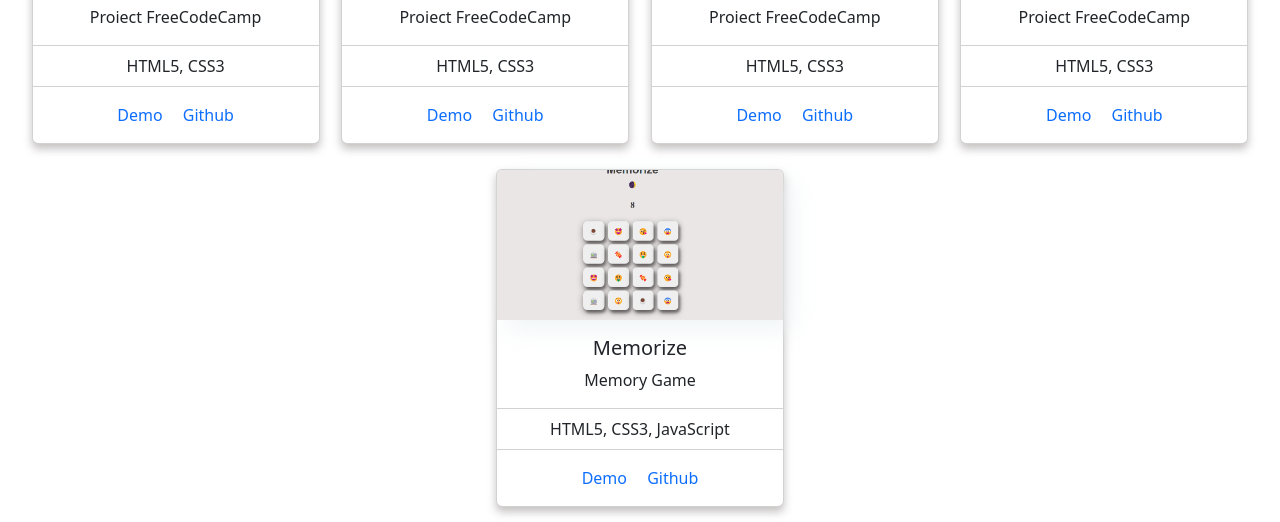
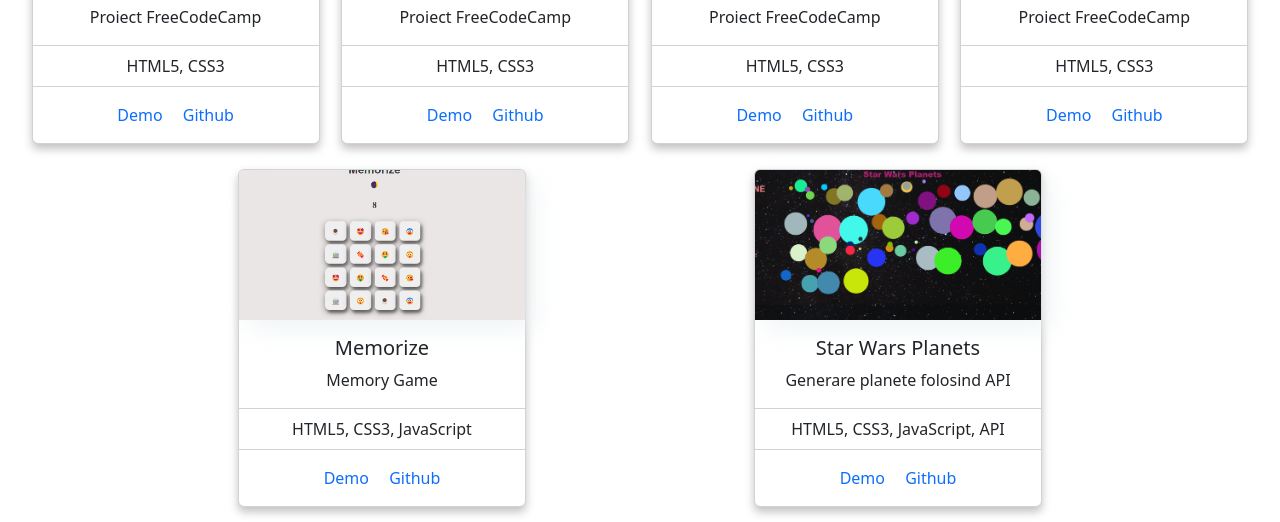
Before and after one commit to efiov/Portofoliu, a plain HTML site: page index.html in a window 1280 px wide. Shown: the part 1440-1962 px from the top of the page. Drawn offline with nearby package versions, Linux system fonts and the light colour scheme.

Commit message:
proiect #10

```diff
--- a/index.html
+++ b/index.html
@@ -287,6 +287,31 @@
           >
         </div>
       </div>
+
+      <div class="card" style="width: 18rem">
+        <img src="images/p10.png" class="card-img-top" alt="starwars" />
+        <div class="card-body">
+          <h5 class="card-title">Star Wars Planets</h5>
+          <p class="card-text">Generare planete folosind API</p>
+        </div>
+        <ul class="list-group list-group-flush">
+          <li class="list-group-item">HTML5, CSS3, JavaScript, API</li>
+        </ul>
+        <div class="card-body">
+          <a
+            href="https://efiov.github.io/StarWars-Planets/"
+            class="card-link"
+            target="_blank"
+            >Demo</a
+          >
+          <a
+            href="https://github.com/efiov/StarWars-Planets"
+            class="card-link"
+            target="_blank"
+            >Github</a
+          >
+        </div>
+      </div>
     </section>
     <script
       src="https://cdn.jsdelivr.net/npm/bootstrap@5.3.0-alpha3/dist/js/bootstrap.bundle.min.js"
```
Also changed, not shown: images/p10.png (added).
